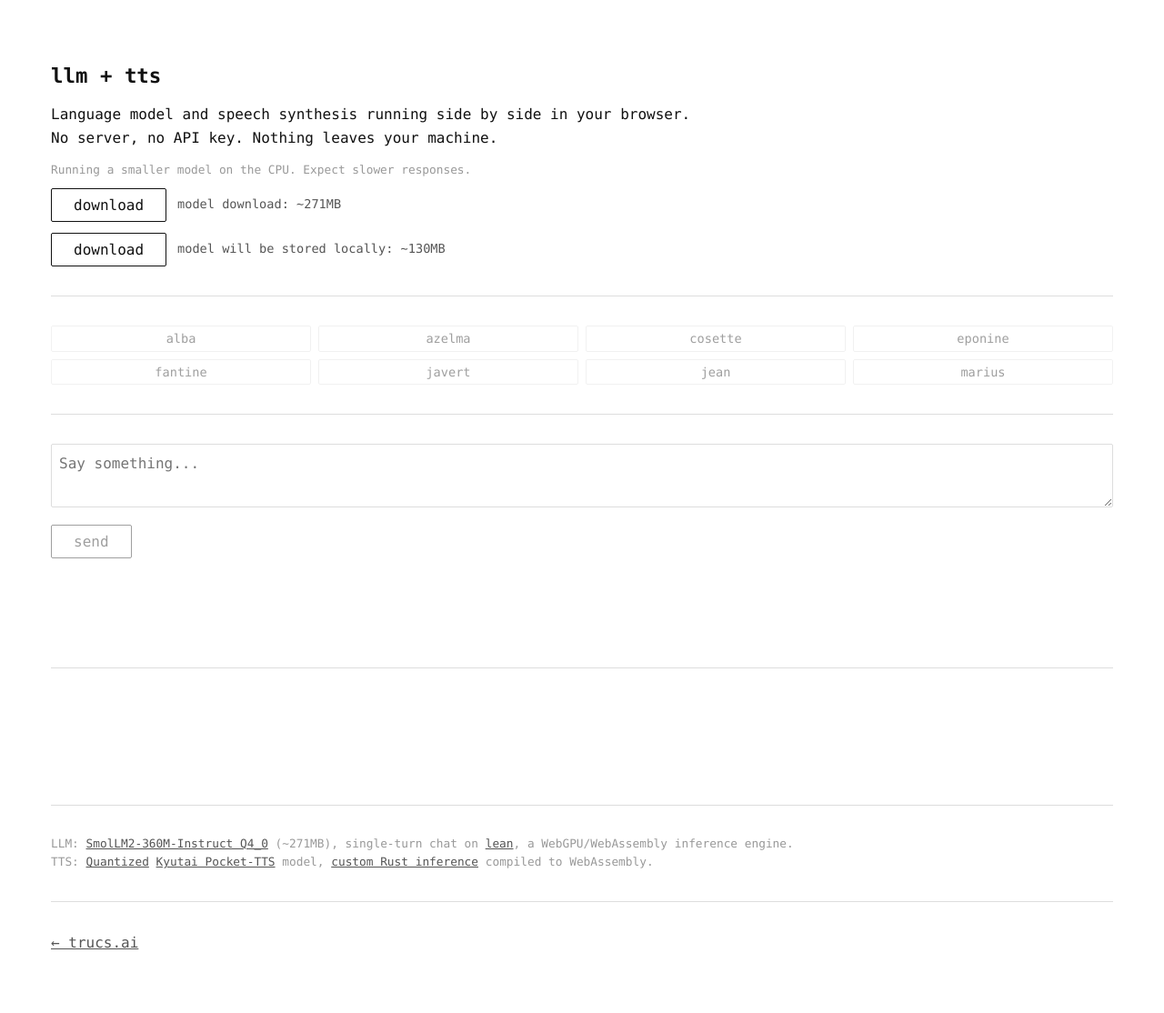
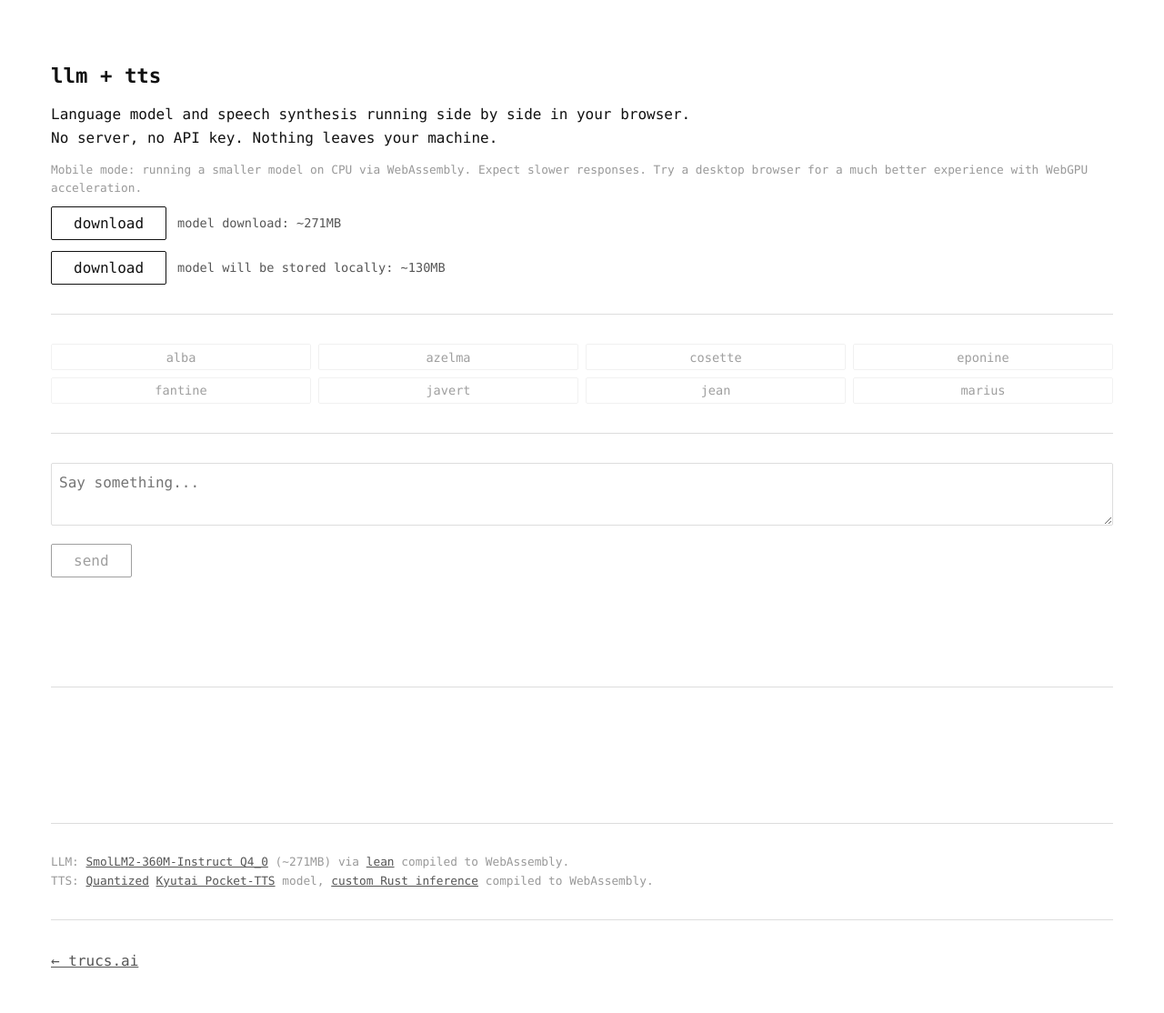
Before and after one commit to idle-intelligence/trucs.ai, a Jekyll site: the page llm-tts/index.html, which Jekyll copies as it is, in a window 1280 px wide. Shown: the whole page at 91% size. Built offline with Jekyll 4.4.1, drawn with Linux system fonts in a browser that asks for light colours; some of the changed lines change nothing that is shown.

Commit message:
llm-tts: restore live's design (stats lines, mobile notice, status words, credit lines, model-choice condition) after the lean engine switch; serve llm-tts/ with require-corp so CPU-threads works on browsers that don't support COEP credentialless

```diff
--- a/llm-tts/index.html
+++ b/llm-tts/index.html
@@ -155,7 +155,7 @@
 
     <!-- ── Mobile: single-column layout ── -->
     <div id="mobile-layout">
-      <p class="panel-desc" id="mobile-warning" hidden>Running a smaller model on the CPU. Expect slower responses.</p>
+      <p class="panel-desc">Mobile mode: running a smaller model on CPU via WebAssembly. Expect slower responses. Try a desktop browser for a much better experience with WebGPU acceleration.</p>
 
       <div class="model-status">
         <button id="m-llm-load-btn">download</button>
@@ -189,11 +189,11 @@
     <hr>
 
     <p id="desc-full" class="panel-desc">
-      LLM: <a href="https://huggingface.co/bartowski/SmolLM2-1.7B-Instruct-GGUF">SmolLM2-1.7B-Instruct Q4_0</a> (~1GB), single-turn chat on <a href="https://github.com/idle-intelligence/llm-web">lean</a>, a WebGPU/WebAssembly inference engine.<br>
+      LLM: <a href="https://huggingface.co/bartowski/SmolLM2-1.7B-Instruct-GGUF">SmolLM2-1.7B-Instruct Q4_0</a>, single-turn chat via WebGPU with <a href="https://github.com/idle-intelligence/llm-web">lean</a>.<br>
       TTS: <a href="https://huggingface.co/idle-intelligence/pocket-tts-gguf">Quantized</a> <a href="https://github.com/kyutai-labs/pocket-tts">Kyutai Pocket-TTS</a> model, <a href="https://github.com/idle-intelligence/tts-web">custom Rust inference</a> compiled to WebAssembly.
     </p>
     <p id="desc-mobile" class="panel-desc" hidden>
-      LLM: <a href="https://huggingface.co/bartowski/SmolLM2-360M-Instruct-GGUF">SmolLM2-360M-Instruct Q4_0</a> (~271MB), single-turn chat on <a href="https://github.com/idle-intelligence/llm-web">lean</a>, a WebGPU/WebAssembly inference engine.<br>
+      LLM: <a href="https://huggingface.co/bartowski/SmolLM2-360M-Instruct-GGUF">SmolLM2-360M-Instruct Q4_0</a> (~271MB) via <a href="https://github.com/idle-intelligence/llm-web">lean</a> compiled to WebAssembly.<br>
       TTS: <a href="https://huggingface.co/idle-intelligence/pocket-tts-gguf">Quantized</a> <a href="https://github.com/kyutai-labs/pocket-tts">Kyutai Pocket-TTS</a> model, <a href="https://github.com/idle-intelligence/tts-web">custom Rust inference</a> compiled to WebAssembly.
     </p>
 
@@ -232,21 +232,13 @@
     if (mobileMode) {
       document.querySelector('.panels').style.display = 'none';
       document.getElementById('mobile-layout').style.display = 'block';
+      document.getElementById('desc-full').hidden = true;
+      document.getElementById('desc-mobile').hidden = false;
     }
 
-    // ── LLM model choice (lean): WebGPU adapter -> SmolLM2-1.7B, else CPU -> SmolLM2-360M.
-    // Independent of mobileMode, which only picks the panel layout above.
-
-    let hasAdapter = false;
-    if (navigator.gpu) {
-      try {
-        const adapter = await navigator.gpu.requestAdapter({ powerPreference: 'high-performance' });
-        hasAdapter = !!adapter;
-      } catch (_) { hasAdapter = false; }
-    }
-    document.getElementById('desc-full').hidden = !hasAdapter;
-    document.getElementById('desc-mobile').hidden = hasAdapter;
-    document.getElementById('mobile-warning').hidden = hasAdapter;
+    // ── LLM model choice: same mobileMode split as the panel layout above
+    // (1.7B desktop, 360M mobile/no-WebGPU). lean itself still picks the
+    // best backend it can run that model on (see lean-chat-worker.js).
 
     const MODEL_1_7B = {
       size: '~1GB',
@@ -264,7 +256,7 @@
       tokenizerCfg: 'https://huggingface.co/HuggingFaceTB/SmolLM2-360M-Instruct/resolve/main/tokenizer_config.json',
       maxCtx: 2048,
     };
-    const MODEL = hasAdapter ? MODEL_1_7B : MODEL_360M;
+    const MODEL = mobileMode ? MODEL_360M : MODEL_1_7B;
 
     // ── TTS constants (shared) ──
 
@@ -324,7 +316,7 @@
           llmStatusText.textContent = msg.text;
         } else if (msg.type === 'ready') {
           llmReady = true;
-          llmStatusText.textContent = `ready, ${msg.label}`;
+          llmStatusText.textContent = 'ready';
           llmLoadBtn.disabled = true;
           llmSendBtn.disabled = false;
         } else if (msg.type === 'token') {
@@ -696,6 +688,7 @@
 
       let llmSentenceBuffer = '';
       let llmGenStart = 0;
+      let llmFirstTokenTime = null;
 
       llmWorker.onmessage = (e) => {
         const msg = e.data;
@@ -703,10 +696,14 @@
           llmStatusText.textContent = msg.text;
         } else if (msg.type === 'ready') {
           llmReady = true;
-          llmStatusText.textContent = `ready, ${msg.label}`;
+          llmStatusText.textContent = 'ready';
           llmLoadBtn.disabled = true;
           llmSendBtn.disabled = false;
         } else if (msg.type === 'token') {
+          if (llmFirstTokenTime === null) {
+            llmFirstTokenTime = performance.now();
+            llmStatusText.textContent = 'ready';
+          }
           llmOutput.textContent += msg.text;
           llmSentenceBuffer += msg.text;
           let boundary;
@@ -727,9 +724,14 @@
         } else if (msg.type === 'done') {
           if (llmSentenceBuffer.trim()) sendToTts('chunk', llmSentenceBuffer.trim());
           sendToTts('done');
-          const elapsed = (performance.now() - llmGenStart) / 1000;
-          const tokSec = (msg.tokens / elapsed).toFixed(1);
-          llmStats.textContent = `${msg.tokens} tokens in ${elapsed.toFixed(1)}s (${tokSec} tok/s)`;
+          if (llmFirstTokenTime !== null) {
+            const ttfb = ((llmFirstTokenTime - llmGenStart) / 1000).toFixed(1);
+            const decodeTime = (performance.now() - llmFirstTokenTime) / 1000;
+            const tokSec = decodeTime > 0 ? (msg.tokens / decodeTime).toFixed(1) : '—';
+            llmStats.textContent = `TTFB ${ttfb}s · ${msg.tokens} tokens in ${decodeTime.toFixed(1)}s (${tokSec} tok/s)`;
+          } else {
+            llmStats.textContent = 'no tokens generated';
+          }
           llmSendBtn.disabled = false;
         } else if (msg.type === 'error') {
           const text = msg.message || '';
@@ -758,6 +760,8 @@
         llmOutput.textContent = '';
         llmStats.textContent = '';
         llmSentenceBuffer = '';
+        llmFirstTokenTime = null;
+        llmStatusText.textContent = 'thinking...';
         llmGenStart = performance.now();
         sendToTts('clear');
         llmWorker.postMessage({ type: 'chat', text });
--- a/llm-tts/lean-chat-worker.js
+++ b/llm-tts/lean-chat-worker.js
@@ -67,11 +67,10 @@
 }
 
 async function load(model) {
-  status('checking capabilities...');
   const caps = await capabilities();
   const candidates = [caps.hasAdapter && 'webgpu', caps.threadsCapable && 'threads', 'single'].filter(Boolean);
+  console.log(`[lean] capabilities: crossOriginIsolated=${caps.crossOriginIsolated} sharedArrayBuffer=${caps.sharedArrayBuffer} hardwareConcurrency=${caps.hardwareConcurrency} hasAdapter=${caps.hasAdapter} -> candidates: ${candidates.join(', ')}`);
 
-  status(`model download: ${model.size}`);
   const { getModel } = await import('../lib/model-cache.js');
   const [ggufBytes, tokenizerBytes, tokenizerCfgBytes] = await getModel(
     [model.gguf, model.tokenizer, model.tokenizerCfg],
@@ -89,20 +88,21 @@
   const tokenizerJson = new TextDecoder().decode(tokenizerBytes);
   const tokenizerCfgJson = new TextDecoder().decode(tokenizerCfgBytes);
 
+  status('loading...');
   const skipped = [];
   let backend = null;
   for (const c of candidates) {
     try {
-      status(`starting ${c} backend...`);
       const r = await createEngine(c);
-      status('loading weights...');
       r.engine.load(ggufBytes, tokenizerJson, tokenizerCfgJson, model.maxCtx);
       engine = r.engine;
       AbortFlagCtor = r.AbortFlag;
       backend = c;
       break;
     } catch (e) {
-      skipped.push(`${c}: ${e && e.message ? e.message : e}`);
+      const reason = e && e.message ? e.message : e;
+      console.warn(`[lean] ${c} backend failed, falling back: ${reason}`);
+      skipped.push(`${c}: ${reason}`);
       engine = null;
     }
   }
```
Also changed, not shown: 1 other file.
